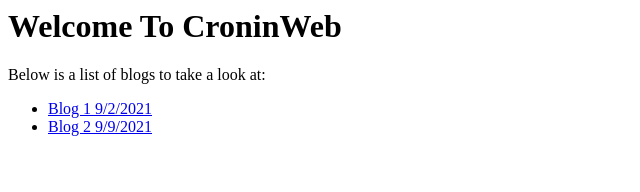
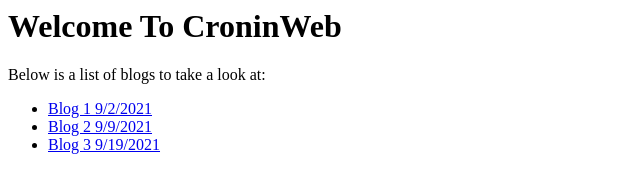
Before and after one commit to croninja1/Web-Dev, a plain HTML site: page index.html in a window 1280 px wide. Shown: the whole page, without its empty margins (0-640 px from the left). Drawn offline with Linux system fonts and the light colour scheme.

Commit message:
Blog 3 index commit

```diff
--- a/index.html
+++ b/index.html
@@ -7,6 +7,7 @@
         <ul>
             <li><a href="Blog1.html">Blog 1 9/2/2021</a></li>
             <li><a href="Blog2.html">Blog 2 9/9/2021</a></li>
+            <li><a href="Blog3.html">Blog 3 9/19/2021</a></li>
         </ul>
     </body>
 </html>
```
